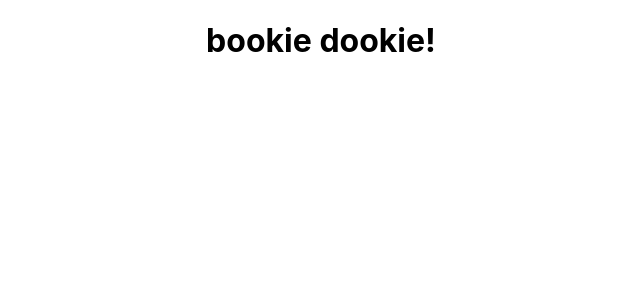
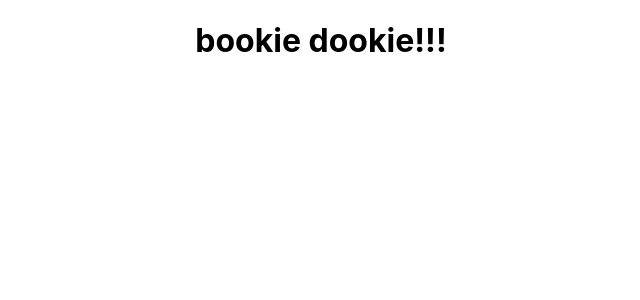
Before and after one commit to Fair-Child/bookie, a React (Create React App) app: page / in a window 1280 px wide. Shown: the top 300 px of the page, without its empty margins (319-959 px from the left). Built offline with nearby package versions, Linux system fonts and the light colour scheme; the HTML template or start-up script is replaced by a standard one.

Commit message:
init bookie frontend with React

```diff
--- a/src/App.tsx
+++ b/src/App.tsx
@@ -4,7 +4,7 @@ import './App.css';
 function App() {
   return (
     <div className="App">
-      <h1>bookie dookie!</h1>
+      <h1>bookie dookie!!!</h1>
     </div>
   );
 }
```
